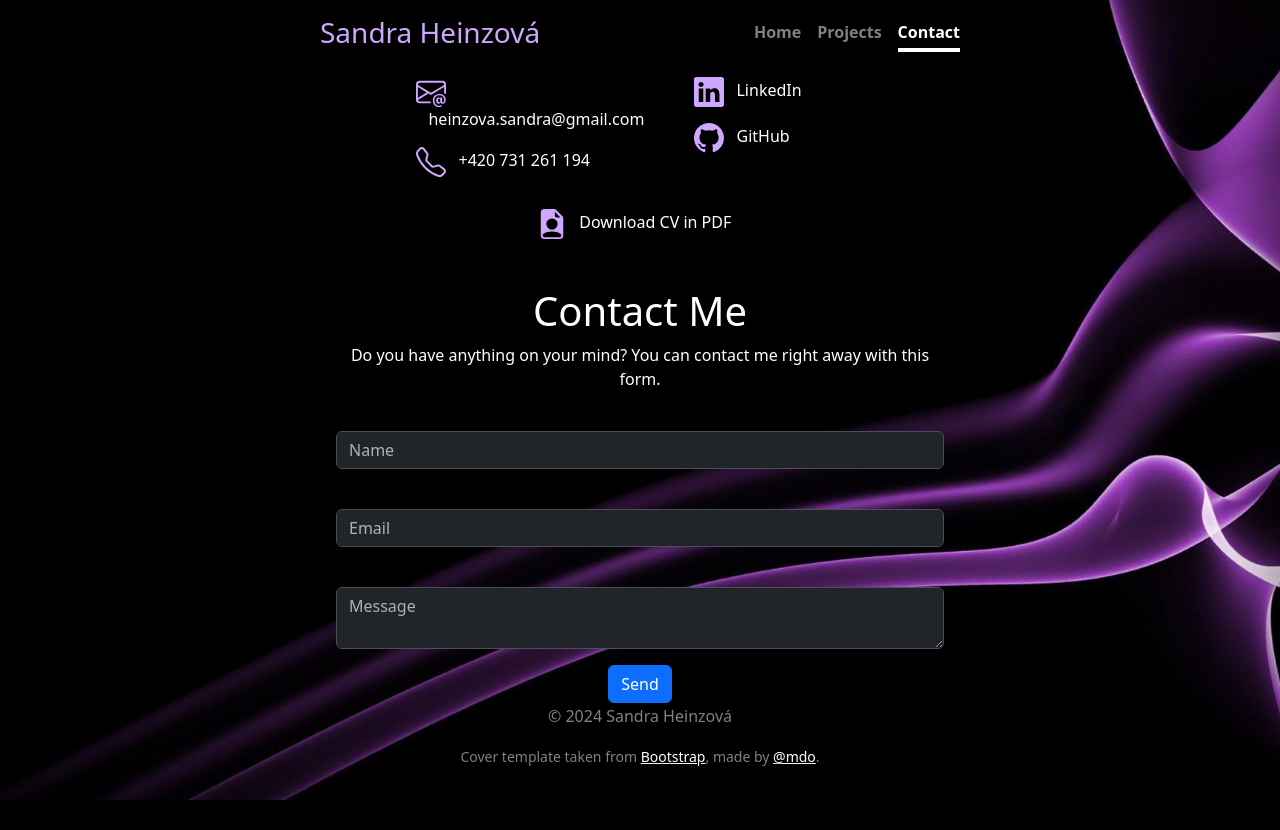
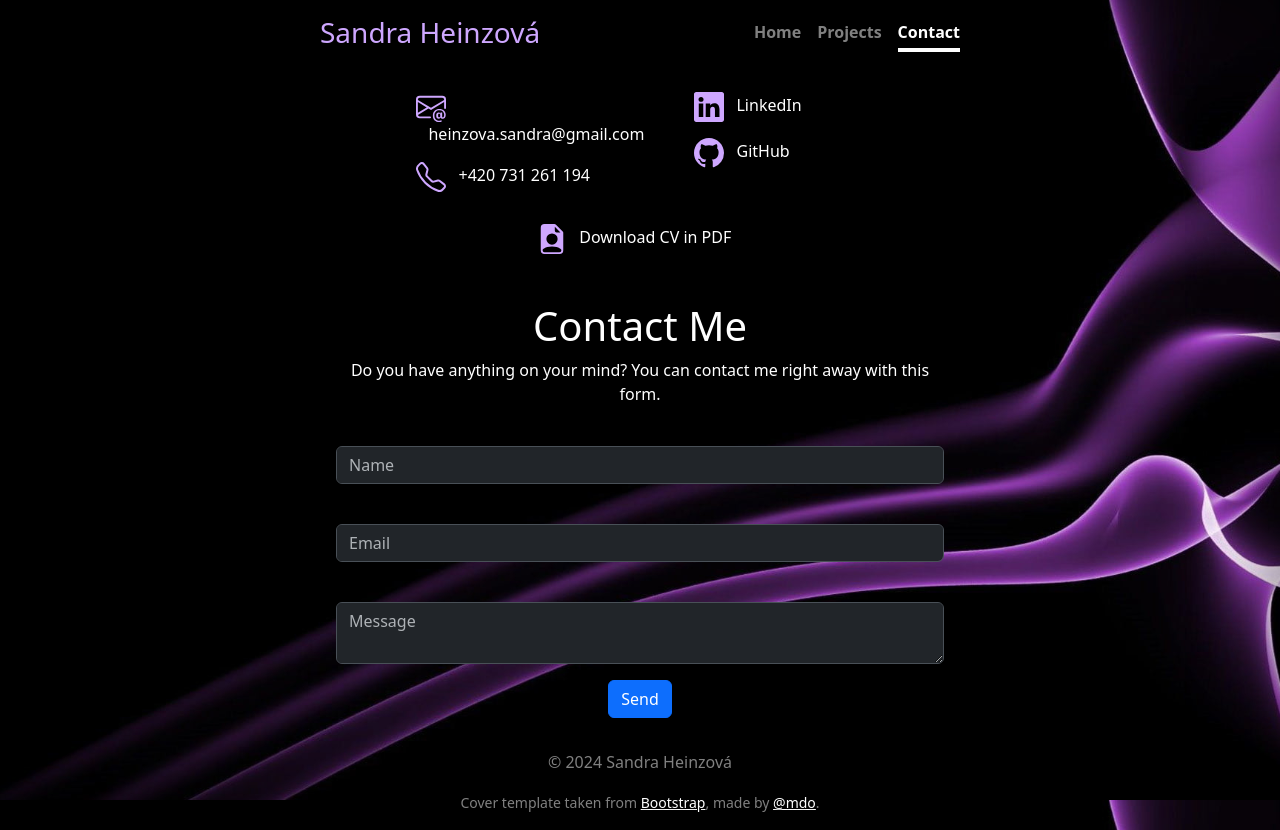
Before and after one commit to SandraHeinzova/Portfolio, a Flask app: page /contact in a window 1280 px wide. Before the commit the page ends 800 px from the top, so only its background shows below. Run offline with Flask 3, Linux system fonts and the light colour scheme; some libraries are stand-ins or nearby versions.

Commit message:
added padding bottom to header and to form, so footer is lower

```diff
--- a/templates/base.html
+++ b/templates/base.html
@@ -14,7 +14,7 @@
 </head>
 <body class="d-flex h-100 text-center text-bg-dark">
     <div class="cover-container d-flex w-100 h-100 p-3 mx-auto flex-column">
-      <header class="mb-auto">
+      <header class="mb-auto pb-3">
         <div>
           <h3 class="float-md-start mb-0">Sandra Heinzová</h3>
             <nav class="nav nav-masthead justify-content-center float-md-end">
@@ -28,7 +28,7 @@
       {% block content %}
       {% endblock %}
 
-      <footer class="mt-auto text-white-50">
+      <footer class="mt-auto text-white-50 pt-3">
         <p>© 2024 Sandra Heinzová</p>
           <p><small>Cover template taken from <a href="https://getbootstrap.com/" class="text-white">Bootstrap</a>, made by <a href="https://twitter.com/mdo" class="text-white">@mdo</a>.</small></p>
       </footer>
--- a/templates/contact.html
+++ b/templates/contact.html
@@ -36,7 +36,7 @@
               </a>
             </div>
       </div>
-      <div class="px-3">
+      <div class="px-3 pb-3">
         <h1>Contact Me</h1>
         <p>Do you have anything on your mind? You can contact me right away with this form.</p>
            <p>
```
